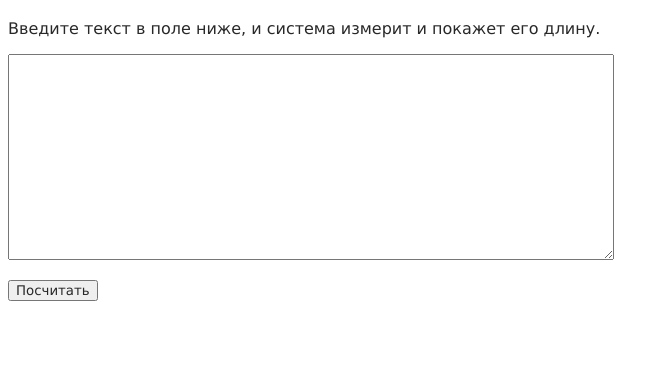
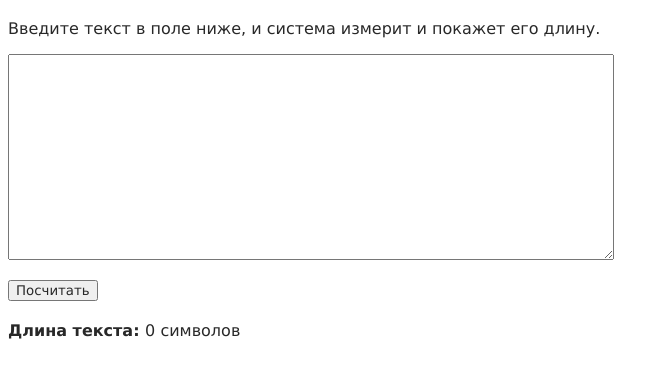
Before and after one commit to unnamemik/git-seminars, a plain HTML site: page index.html in a window 1280 px wide. Both pictures are taken after a click on the button "Посчитать". Shown: the part 62-440 px from the top of the page, without its empty margins (0-669 px from the left). Drawn offline with Linux system fonts and the light colour scheme.

Commit message:
adding result field instead of alert

```diff
--- a/index.html
+++ b/index.html
@@ -3,7 +3,7 @@
 <head>
     <meta charset='utf-8'>
     <meta http-equiv='X-UA-Compatible' content='IE=edge'>
-    <title>Page Title</title>
+    <title>Измеритель длины текста</title>
     <style>
         * {
             font-family: Verdana, Geneva, Tahoma, sans-serif;
@@ -15,6 +15,9 @@
             display: block;
             margin-bottom: 20px;
         }
+        #result {
+            margin-top: 20px;
+        }
     </style>
     <script src="main.js"></script>
 </head>
@@ -23,5 +26,6 @@
     <p>Введите текст в поле ниже, и система измерит и покажет его длину.</p>
     <textarea id="text"></textarea>
     <button id="count-button">Посчитать</button>
+    <div id="result"></div>
 </body>
 </html>
--- a/main.js
+++ b/main.js
@@ -1,8 +1,10 @@
 document.addEventListener('DOMContentLoaded', function(){
     let textArea = document.querySelector('#text');
     let button = document.querySelector('#count-button');
+    let result = document.querySelector('#result');
     button.addEventListener('click', function(){
         let text = textArea.value;
-        alert('Длина текста: ' + text.length + ' символов');
+        result.innerHTML = '<b>Длина текста: </b>' +
+            text.length + ' символов';
     });
 });
```
